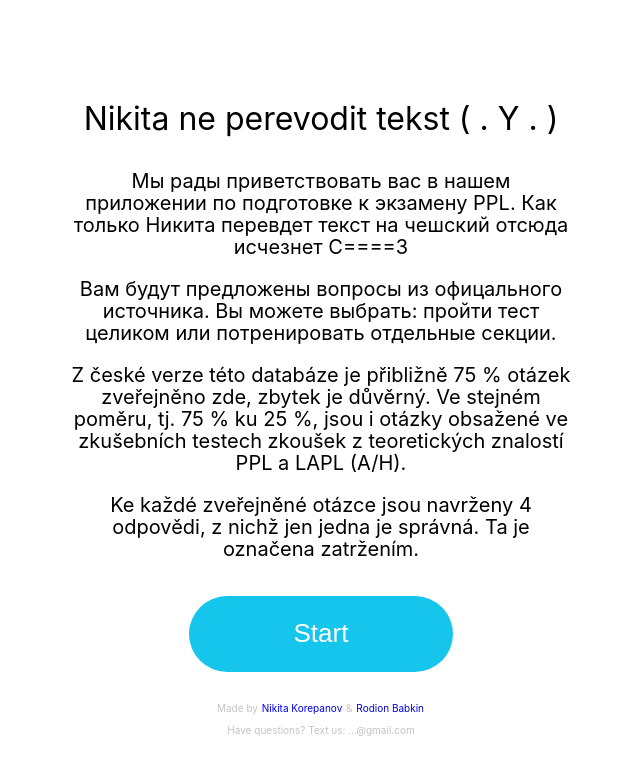
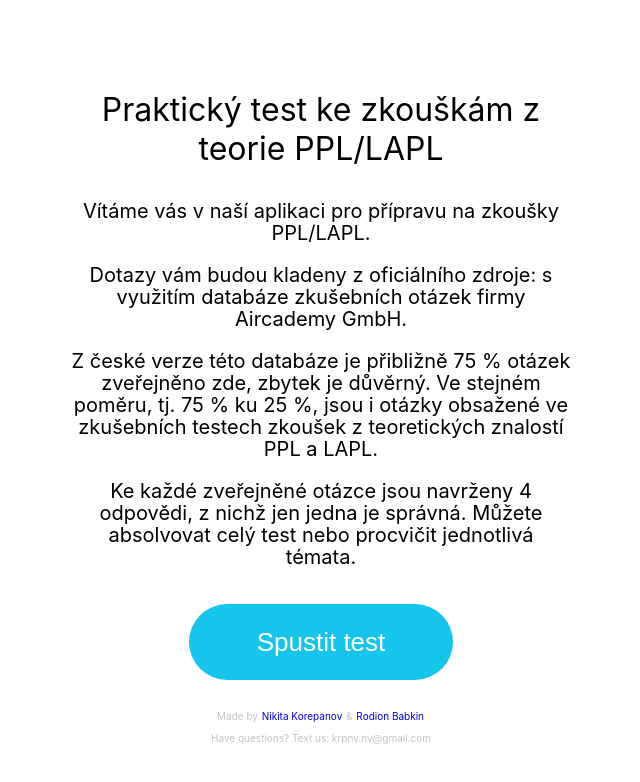
Before and after one commit to Rojekon/ppl-test, a React (Create React App) app: page / in a window 1280 px wide. Shown: the top 782 px of the page, without its empty margins (319-959 px from the left). Built offline with nearby package versions, Linux system fonts and the light colour scheme; no server answers; a web font is replaced by a local one.

Commit message:
all text has been translated

```diff
--- a/src/App.js
+++ b/src/App.js
@@ -79,7 +79,7 @@ function App() {
           <div className="start">
             <Start />
             <button className="start-button" onClick={hideStart}>
-              Start
+              Spustit test
             </button>
           </div>
         ) : (
@@ -107,7 +107,7 @@ function App() {
                     }
                   }}
                 >
-                  Next
+                  Další
                 </button>
               </div>
             ) : (
@@ -126,21 +126,21 @@ function App() {
                         }
                       }}
                     >
-                      Submit
+                      Potvrdit
                     </button>
                   </div>
                 ) : (
                   <>
                     {showReady ? (
                       <div className="ready-window">
-                        The test will last {time} minutes. Correct answers will
-                        be shown{" "}
+                        Test bude trvat {time} minut. Správné odpovědi se
+                        zobrazí{" "}
                         {answers === "afteranswer"
-                          ? "immediately"
-                          : "after the test"}
-                        . Good luck!
+                          ? "hned po odpovědi"
+                          : "po testu"}
+                        . Hodně štěstí!!
                         <div className="ready-button">
-                          <button onClick={hideReady}>Start</button>
+                          <button onClick={hideReady}>Spustit</button>
                         </div>
                       </div>
                     ) : (
@@ -164,7 +164,7 @@ function App() {
         <a href="https://www.linkedin.com/in/rodion-babkin-85409a233">
           Rodion Babkin
         </a>
-        <p>Have questions? Text us: ...@gmail.com</p>
+        <p>Have questions? Text us: krpnv.nv@gmail.com</p>
       </div>
     </>
   );
--- a/src/Components/OptionAsk.js
+++ b/src/Components/OptionAsk.js
@@ -17,7 +17,7 @@ function OptionAsk({ onChangeAnswer, onChangeThemes }) {
 
   return (
     <div className="option-page">
-      <h2>Когда будут появляться ответы?</h2>
+      <h2>Zobrazení správných odpovědí</h2>
       <form onChange={onChangeValueAnswer}>
         <p className="option-1">
           <input
@@ -30,7 +30,7 @@ function OptionAsk({ onChangeAnswer, onChangeThemes }) {
           />
           <label for="1">
             <span className="radio-custom-button"></span>
-            Сразу после подтверждения ответа
+            Po ukončení otázky
           </label>
         </p>
         <p className="option-1">
@@ -43,11 +43,11 @@ function OptionAsk({ onChangeAnswer, onChangeThemes }) {
           />
           <label for="2">
             <span className="radio-custom-button"></span>
-            По окончании теста
+            Po ukončení testu
           </label>
         </p>
       </form>
-      <h2>Формат теста</h2>
+      <h2>Testovací formát</h2>
       <form onChange={onChangeValueThemes}>
         <p className="option-2">
           <input
@@ -60,7 +60,7 @@ function OptionAsk({ onChangeAnswer, onChangeThemes }) {
           />
           <label for="3">
             <span className="radio-custom-button"></span>
-            Все темы
+            Všechna témata
           </label>
         </p>
         <p className="option-2">
@@ -73,7 +73,7 @@ function OptionAsk({ onChangeAnswer, onChangeThemes }) {
           />
           <label for="4">
             <span className="radio-custom-button"></span>
-            Выбрать отдельные секции
+            Vybraná témata
           </label>
         </p>
       </form>
--- a/src/Components/QuestionData.js
+++ b/src/Components/QuestionData.js
@@ -115,9 +115,9 @@ function QuestionData(props) {
       {showScore ? (
         <>
           <div className="score-section">
-            <span className="score-header">Results</span>
+            <span className="score-header">Výsledek</span>
             <span className="score-header">
-              You scored: {score} / {newArr.length}
+              Získali jste: {score} / {newArr.length}
             </span>
             {newArr.map((el, index) =>
               el.answers
@@ -128,15 +128,15 @@ function QuestionData(props) {
                       <p>
                         {el.number}) {el.question_text}
                       </p>
-                      <p>Correct answer is: {answer.text}</p>
-                      <p>Your answer is:{answarr[index]}</p>
+                      <p>Správná odpověď je: {answer.text}</p>
+                      <p>Vaše odpověď je:{answarr[index]}</p>
                     </div>
                   </>
                 ))
             )}
           </div>
           <div className="score-button">
-            <button onClick={refreshPage}>Start over!</button>
+            <button onClick={refreshPage}>Začít znovu!</button>
           </div>
         </>
       ) : (
@@ -146,7 +146,7 @@ function QuestionData(props) {
               <div className="top-section">
                 <div className="button-res">
                   <button onClick={refreshPage} className="restart-button">
-                    Restart
+                  Restartovat
                   </button>
                 </div>
                 <div className="question-count">
@@ -199,7 +199,7 @@ function QuestionData(props) {
                   }
                 }}
               >
-                Next
+                Další
               </button>
             </div>
           ) : (
@@ -207,7 +207,7 @@ function QuestionData(props) {
               <div className="question-section">
                 <div className="button-res">
                   <button onClick={refreshPage} className="restart-button">
-                    Restart
+                    Restartovat
                   </button>
                 </div>
                 <div className="question-count">
--- a/src/Components/ThemesList.js
+++ b/src/Components/ThemesList.js
@@ -24,7 +24,7 @@ function ThemesList({ onChange }) {
 
   return (
     <div className="theme-list">
-      <h1>Choose your themes:</h1>
+      <h1>Vyberte si svá témata.:</h1>
       <div>
         <ul className="checkboxes">
           <li className="checkbox-group">
--- a/src/Components/start.js
+++ b/src/Components/start.js
@@ -3,26 +3,23 @@ import React from "react";
 function Start() {
   return (
     <div>
-      <p className="test-name">Nikita ne perevodit tekst ( . Y . )</p>
+      <p className="test-name">Praktický test ke zkouškám z teorie PPL/LAPL</p>
       <div className="information">
         <p>
-          Мы рады приветствовать вас в нашем приложении по подготовке к экзамену
-          PPL. Как только Никита перевдет текст на чешский отсюда исчезнет
-          С====3
+          Vítáme vás v naší aplikaci pro přípravu na zkoušky PPL/LAPL.
         </p>
         <p>
-          Вам будут предложены вопросы из офицального источника. Вы можете
-          выбрать: пройти тест целиком или потренировать отдельные секции.
+          Dotazy vám budou kladeny z oficiálního zdroje: s využitím databáze zkušebních otázek firmy Aircademy GmbH.
         </p>
         <p>
           Z české verze této databáze je přibližně 75 % otázek zveřejněno zde,
           zbytek je důvěrný. Ve stejném poměru, tj. 75 % ku 25 %, jsou i otázky
           obsažené ve zkušebních testech zkoušek z teoretických znalostí PPL a
-          LAPL (A/H).
+          LAPL.
         </p>
         <p>
           Ke každé zveřejněné otázce jsou navrženy 4 odpovědi, z nichž jen jedna
-          je správná. Ta je označena zatržením.
+          je správná. Můžete absolvovat celý test nebo procvičit jednotlivá témata.
         </p>
       </div>
     </div>
```
